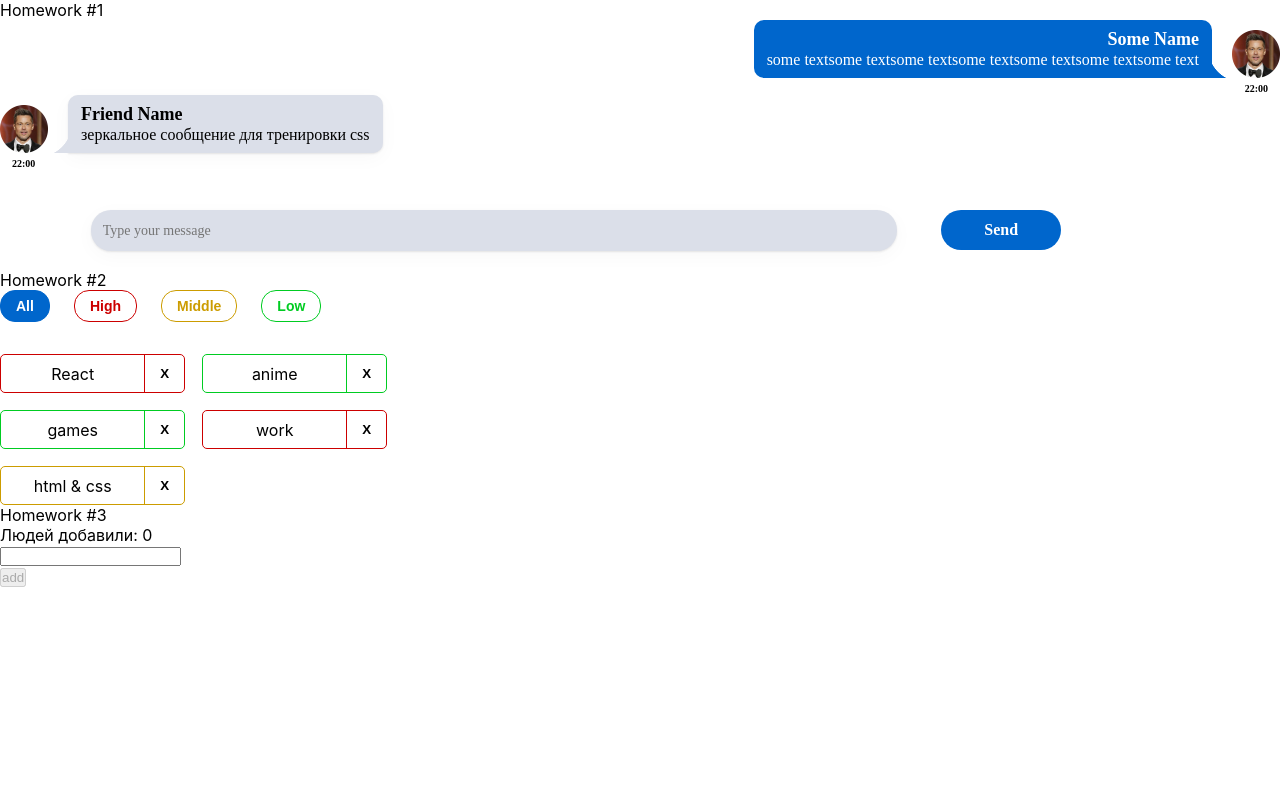
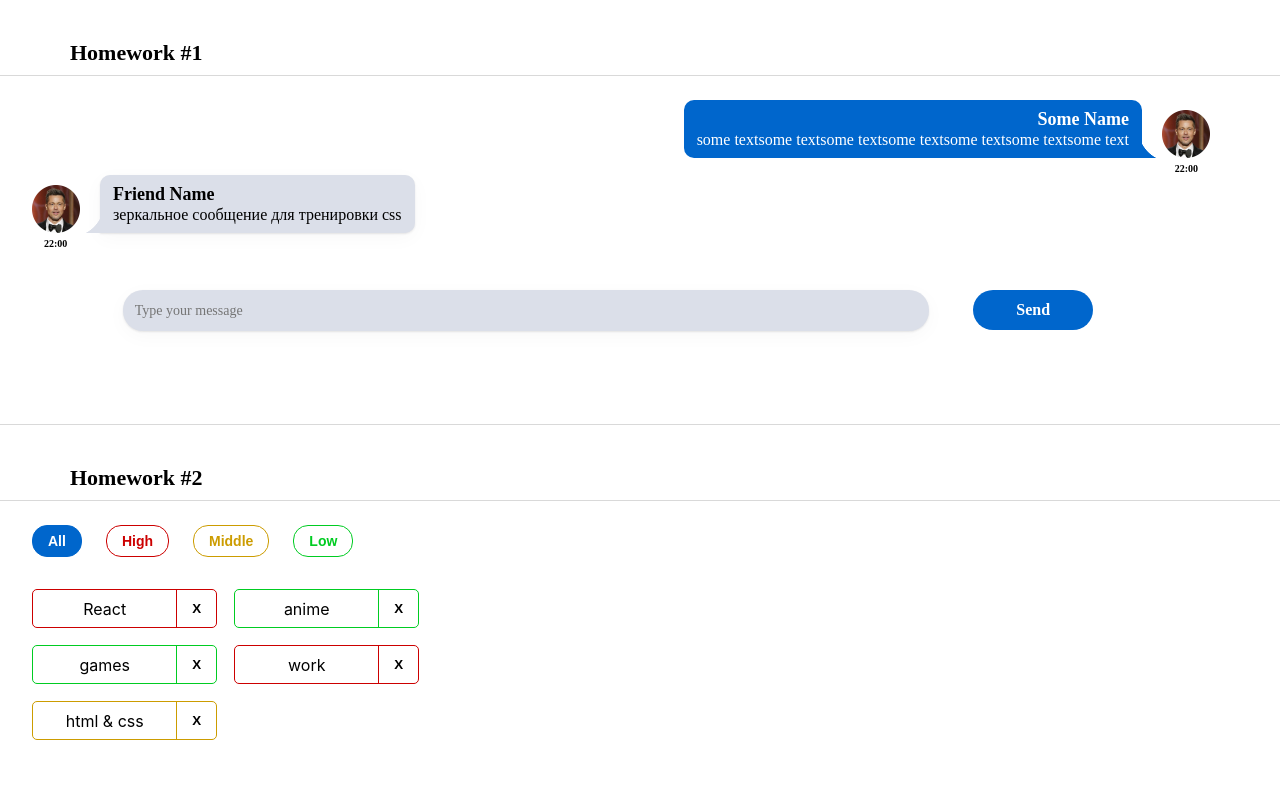
Before and after one commit to MaksDubina/hws2-master, a React (Create React App) app: page / in a window 1280 px wide. Shown: the top 800 px of the page. Built offline with nearby package versions, Linux system fonts and the light colour scheme.

Commit message:
add hw3 css

```diff
--- a/src/s1-main/App.module.css
+++ b/src/s1-main/App.module.css
@@ -1,11 +1,21 @@
 .App {
     --header_height: 60px;
+
 }
 
 .hw {
+    min-height: 350px;
+    border-top: 1px solid #D9D9D9;
+    border-bottom: 1px solid #D9D9D9;
+    padding: 24px 70px 70px 32px;
 
 }
 
 .hwTitle {
-
+    font-family: 'Montserrat';
+    font-style: normal;
+    font-weight: 600;
+    font-size: 22px;
+    line-height: 27px;
+    padding: 39px 0 9px 70px;
 }
--- a/src/s2-homeworks/hw03/Greeting.module.css
+++ b/src/s2-homeworks/hw03/Greeting.module.css
@@ -2,36 +2,86 @@
 }
 
 .inputAndButtonContainer {
+    display: flex;
+    gap: 12px;
+
 }
 
 .error {
+    font-family: 'Montserrat';
+    font-style: normal;
+    font-weight: 400;
+    font-size: 14px;
+    line-height: 17px;
+    color: #CC0000;
 }
 
 .input {
-
+    width: 372px;
+    height: 36px;
+    padding-left: 5px;
+    border: 1px solid #D1D1D1;
+    border-radius: 5px;
 }
 
 .input:focus {
 }
 
 .errorInput {
+    border: 1px solid #CC0000;
+}
+
+.button {
+
+    font-family: 'Montserrat';
+    font-style: normal;
+    font-weight: 600;
+    font-size: 14px;
+    line-height: 20px;
+    color: #FFFFFF;
+
+    padding: 5px 24px;
+    background: #0066CC;
+    opacity: 0.5;
+    border-radius: 3px;
+}
+.button:hover {
+    cursor: pointer;
+}
+
+.button:focus {
+    border: 0;
+    opacity: 1;
 
 }
 
-.button {
-}
-
-.button:focus {
-}
-
 .button:active {
+    border: 0;
+    opacity: 1;
 }
 
 .button:disabled {
 }
 
 .text {
+    padding-bottom: 9px;
+    font-family: 'Montserrat';
+    font-style: normal;
+    font-weight: 400;
+    font-size: 14px;
+    line-height: 17px;
+
+    color: rgba(0, 0, 0, 0.5);
+
 }
 
-.greeting {
+.greeting  {
+    padding-top: 10px;
+    font-family: 'Montserrat';
+    font-style: normal;
+    font-weight: 500;
+    font-size: 14px;
+    line-height: 17px;
+
+    color: #000000;
 }
--- a/src/s2-homeworks/hw03/Greeting.tsx
+++ b/src/s2-homeworks/hw03/Greeting.tsx
@@ -25,7 +25,7 @@ const Greeting: React.FC<GreetingPropsType> = (
         lastUserName,
     } // деструктуризация пропсов
 ) => {
-    const inputClass = error? s.errorInput : s.input // need to fix with (?:)
+    const inputClass = error?`${s.input} ${s.errorInput}`: s.input // need to fix with (?:)
 
     return (
         <div id={'hw3-form'} className={s.greetingForm}>
```
